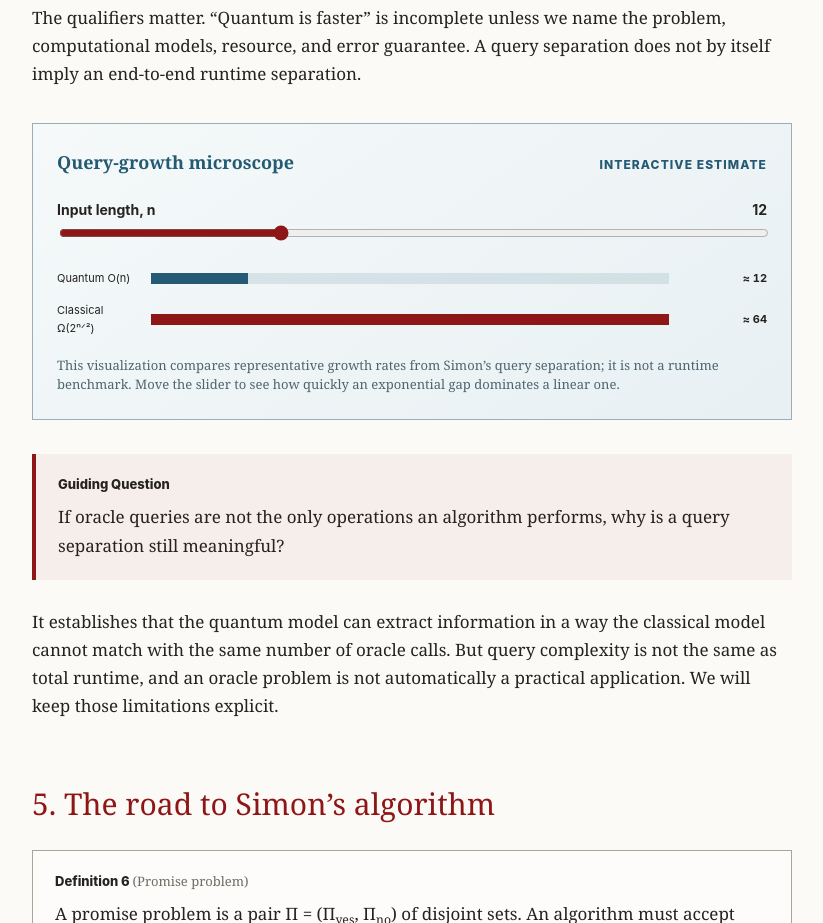
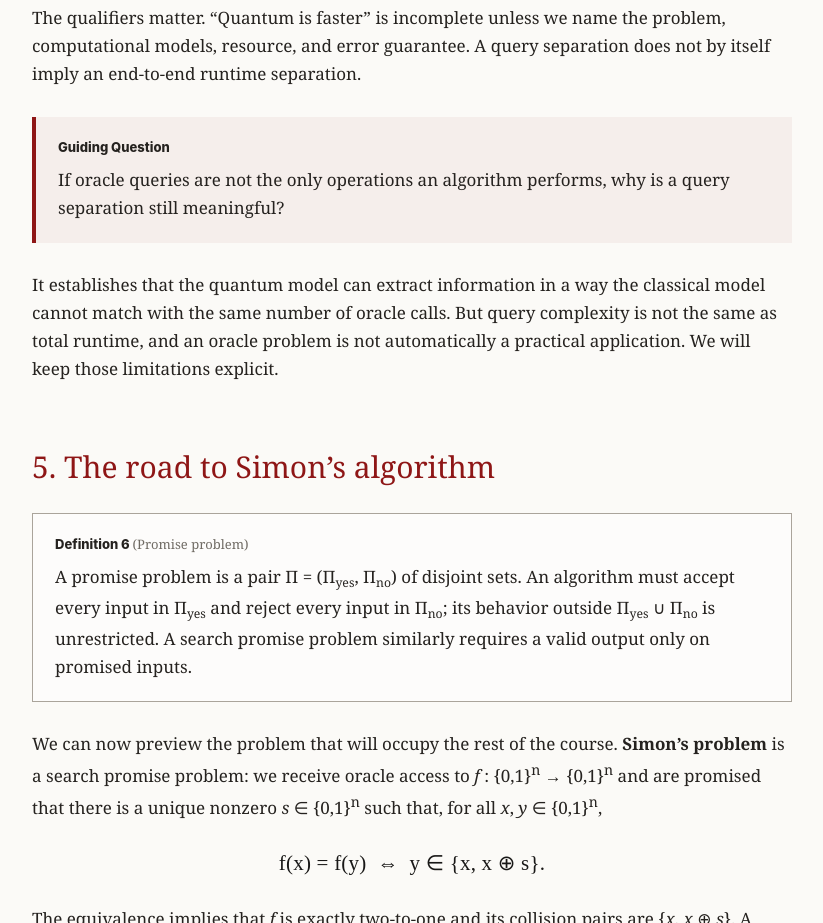
Before and after one commit to vbanwait5/UCT-Project, a plain HTML site: page intro.html in a window 1280 px wide. Shown: the part 4200-5123 px from the top of the page, without its empty margins (383-1206 px from the left). Drawn offline with Linux system fonts and the light colour scheme.

Commit message:
Remove intro query growth widget

```diff
--- a/intro.html
+++ b/intro.html
@@ -123,20 +123,6 @@
         </ul>
         <p>The qualifiers matter. “Quantum is faster” is incomplete unless we name the problem, computational models, resource, and error guarantee. A query separation does not by itself imply an end-to-end runtime separation.</p>
 
-        <div class="interactive" aria-labelledby="race-title">
-          <div class="interactive-header">
-            <h3 id="race-title">Query-growth microscope</h3>
-            <span class="interactive-tag">Interactive estimate</span>
-          </div>
-          <label class="control-label" for="input-size"><span>Input length, n</span><output id="n-output">12</output></label>
-          <input id="input-size" type="range" min="4" max="30" value="12" step="1">
-          <div class="race-bars">
-            <div class="race-row"><span>Quantum O(n)</span><div class="bar-track"><div class="bar" id="quantum-bar"></div></div><span class="race-value" id="quantum-value"></span></div>
-            <div class="race-row"><span>Classical Ω(2ⁿᐟ²)</span><div class="bar-track"><div class="bar classical" id="classical-bar"></div></div><span class="race-value" id="classical-value"></span></div>
-          </div>
-          <p class="interactive-caption">This visualization compares representative growth rates from Simon’s query separation; it is not a runtime benchmark. Move the slider to see how quickly an exponential gap dominates a linear one.</p>
-        </div>
-
         <div class="note-box question">
           <p class="note-title">Guiding Question</p>
           <p>If oracle queries are not the only operations an algorithm performs, why is a query separation still meaningful?</p>
--- a/lesson.js
+++ b/lesson.js
@@ -10,30 +10,6 @@ function updateReadingProgress() {
 
 window.addEventListener('scroll', updateReadingProgress, { passive: true });
 updateReadingProgress();
-
-const sizeSlider = document.querySelector('#input-size');
-if (sizeSlider) {
-  const nOutput = document.querySelector('#n-output');
-  const quantumBar = document.querySelector('#quantum-bar');
-  const classicalBar = document.querySelector('#classical-bar');
-  const quantumValue = document.querySelector('#quantum-value');
-  const classicalValue = document.querySelector('#classical-value');
-
-  function updateRace() {
-    const n = Number(sizeSlider.value);
-    const quantum = n;
-    const classical = Math.ceil(2 ** (n / 2));
-    const max = classical;
-    nOutput.textContent = n;
-    quantumValue.textContent = `≈ ${quantum}`;
-    classicalValue.textContent = `≈ ${classical.toLocaleString()}`;
-    quantumBar.style.width = `${Math.max(1.5, (quantum / max) * 100)}%`;
-    classicalBar.style.width = '100%';
-  }
-
-  sizeSlider.addEventListener('input', updateRace);
-  updateRace();
-}
 
 const stateLab = document.querySelector('#state-lab');
 if (stateLab) {
```
